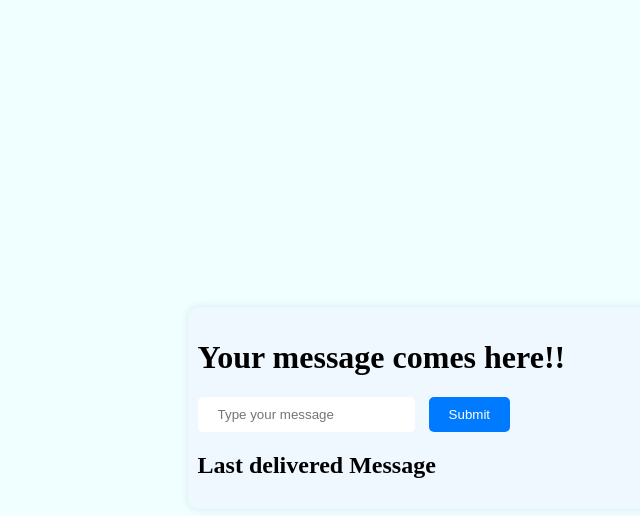
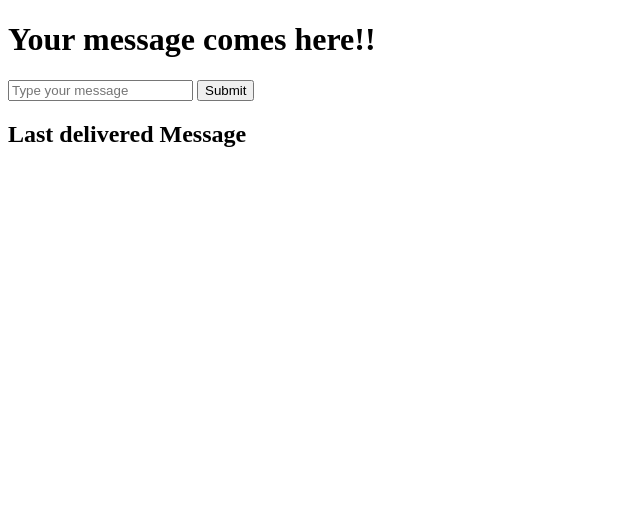
Before and after one commit to vaibhavibaware/store_message, a plain HTML site: page index.html in a window 1280 px wide. Shown: the whole page, without its empty margins (0-640 px from the left). Drawn offline with Linux system fonts and the light colour scheme.

Commit message:
Update index.html

```diff
--- a/index.html
+++ b/index.html
@@ -4,51 +4,7 @@
     <meta charset="UTF-8">
     <meta name="viewport" content="width=device-width, initial-scale=1.0">
     <title>Message Sender</title>
-    <style>
-       body{
-        display: flex;
-        align-items: center;
-        justify-content: center;
-        height: 100vh;
-        background-color: azure;
-        flex-direction: column;
-       }
-       .container{
-        align-items: center;
-        background-color: aliceblue;
-        width: 70%;
-        border-radius: 10px;
-        padding: 10px;
-        box-shadow: 0px 0px 10px rgba(0, 0, 0, 0.1);
-        }
-        input{
-            padding: 10px 20px;
-            border: none;
-            border-radius: 5px;
-            margin-right: 10px;
-        }
-        button{
-            background-color: #007BFF;
-            color: white;
-            padding: 10px 20px;
-            border: none;
-            border-radius: 5px;
-            cursor: pointer;
-        }
-        button:hover{
-            background: #599ee7;
-        }
-        ul{
-            list-style: none;
-            padding: 0;
-        }
-        li{
-            background-color: #f1f1f1;
-            width: 70%;
-            border-radius: 10px;
-            padding: 10px;
-        }
-    </style>
+
 </head>
 <body>
    <div class="container">
```
